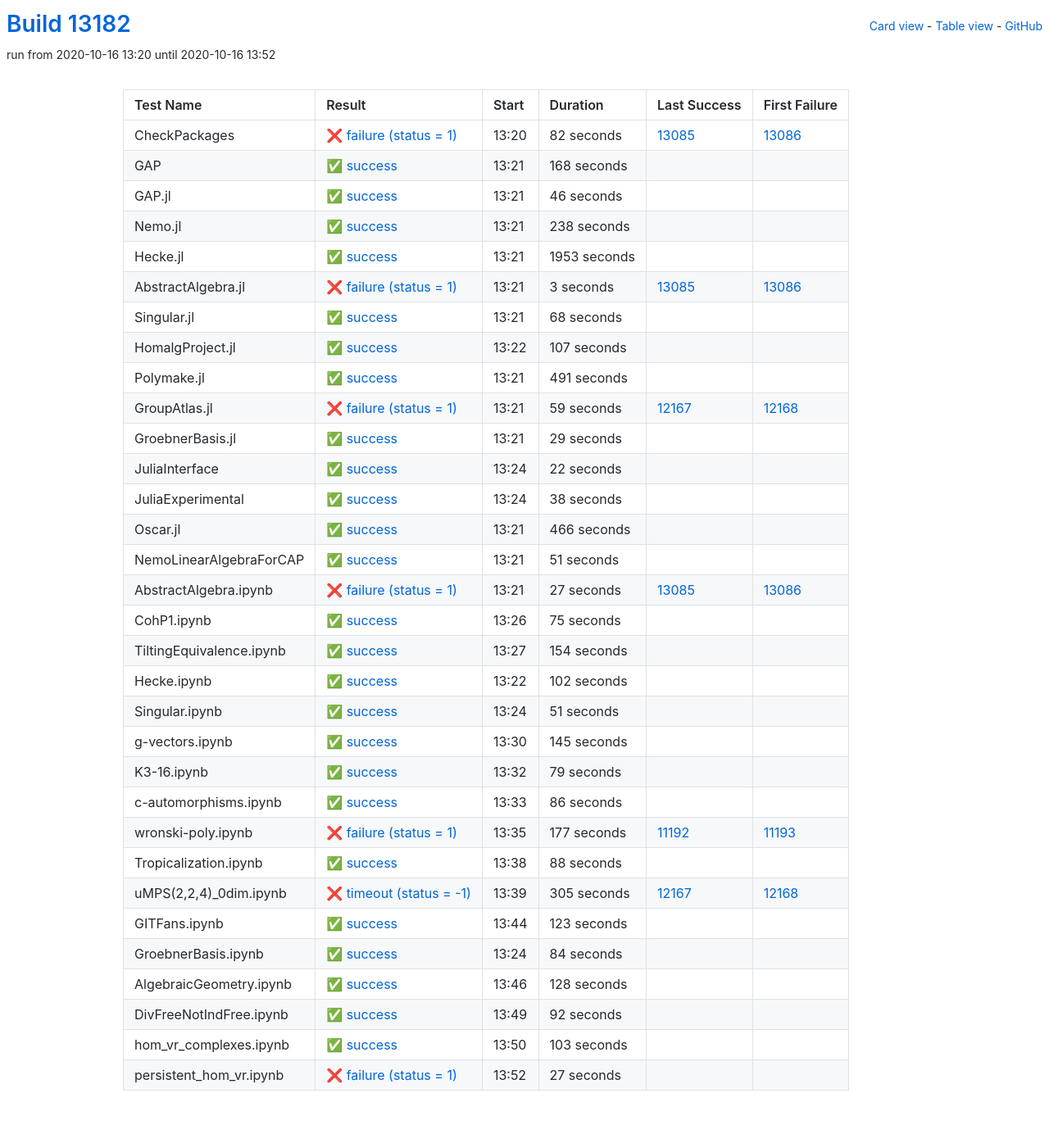
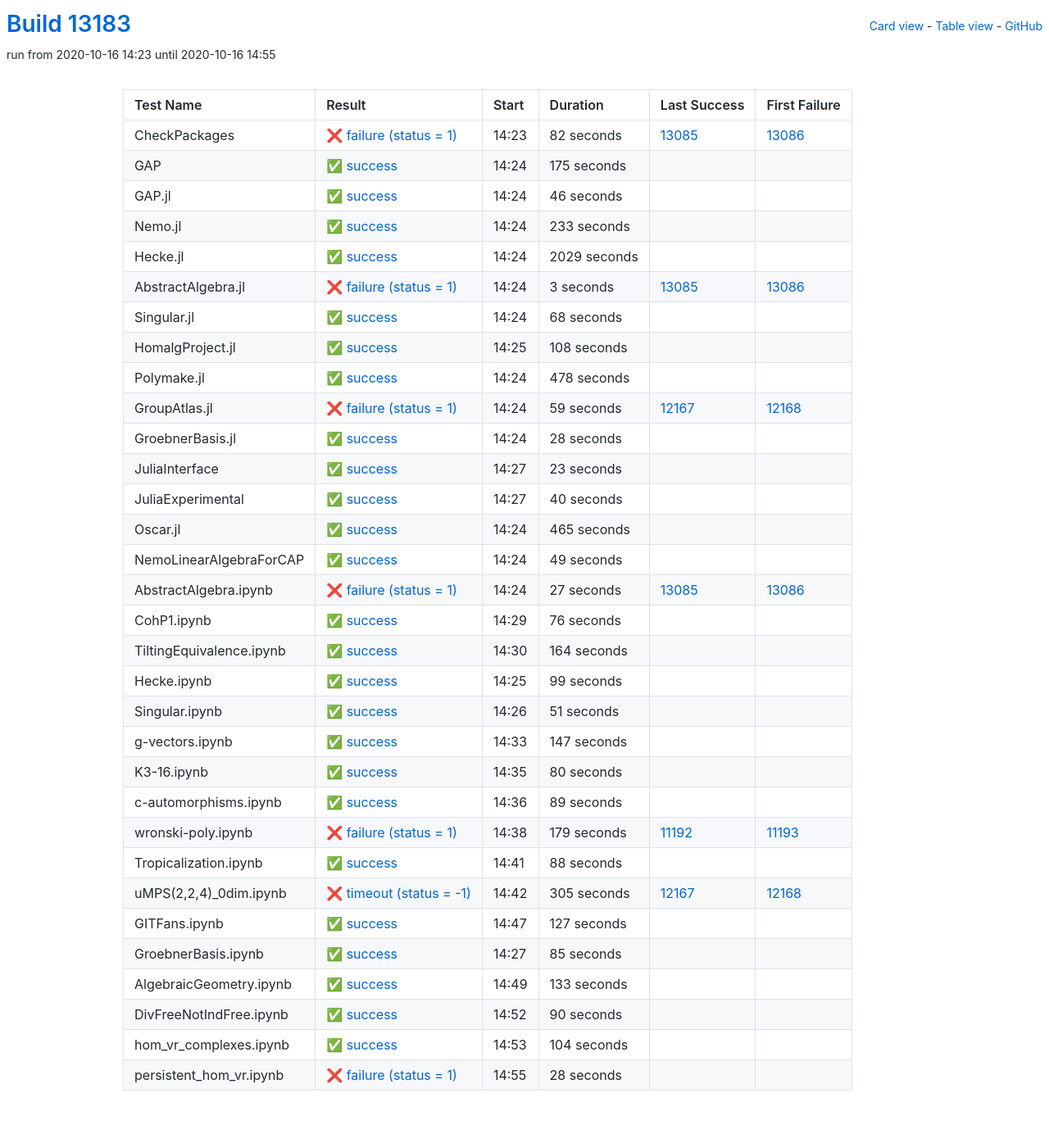
Before and after one commit to oscar-system/oscar-ci-status, a Jekyll site: the page built from table.html, in a window 1280 px wide. Shown: the whole page at 82% size. Built offline with Jekyll 4.4.1, drawn with Linux system fonts in a browser that asks for light colours.

Commit message:
Build #13183

```diff
--- a/_data/ci.yml
+++ b/_data/ci.yml
@@ -1,6 +1,6 @@
 ---
-build: 13182
-build_url: https://oscarci.mathematik.uni-kl.de/job/oscar/13182/
+build: 13183
+build_url: https://oscarci.mathematik.uni-kl.de/job/oscar/13183/
 job: oscar
 organization: oscar-system
 repo: oscar-ci-status
@@ -8,8 +8,8 @@ repourl: https://github.com/oscar-system/oscar-ci-status
 tests:
 - name: CheckPackages
   id: checkpackages
-  log: https://oscarci.mathematik.uni-kl.de/job/oscar/13182/artifact/logs/build-13182/CheckPackages.log
-  start: 2020-10-16 13:20
+  log: https://oscarci.mathematik.uni-kl.de/job/oscar/13183/artifact/logs/build-13183/CheckPackages.log
+  start: 2020-10-16 14:23
   success: false
   exitcode: 1
   status: failure
@@ -20,20 +20,20 @@ tests:
   first_failure_url: https://oscarci.mathematik.uni-kl.de/job/oscar/13086/
 - name: GAP
   id: gap
-  log: https://oscarci.mathematik.uni-kl.de/job/oscar/13182/artifact/logs/build-13182/GAP.log
-  start: 2020-10-16 13:21
+  log: https://oscarci.mathematik.uni-kl.de/job/oscar/13183/artifact/logs/build-13183/GAP.log
+  start: 2020-10-16 14:24
   success: true
   exitcode: 0
   status: success
-  duration: 168
+  duration: 175
   last_success: false
   last_success_url:
   first_failure: false
   first_failure_url:
 - name: GAP.jl
   id: gap-jl
-  log: https://oscarci.mathematik.uni-kl.de/job/oscar/13182/artifact/logs/build-13182/GAP.jl.log
-  start: 2020-10-16 13:21
+  log: https://oscarci.mathematik.uni-kl.de/job/oscar/13183/artifact/logs/build-13183/GAP.jl.log
+  start: 2020-10-16 14:24
   success: true
   exitcode: 0
   status: success
@@ -44,32 +44,32 @@ tests:
   first_failure_url:
 - name: Nemo.jl
   id: nemo-jl
-  log: https://oscarci.mathematik.uni-kl.de/job/oscar/13182/artifact/logs/build-13182/Nemo.jl.log
-  start: 2020-10-16 13:21
+  log: https://oscarci.mathematik.uni-kl.de/job/oscar/13183/artifact/logs/build-13183/Nemo.jl.log
+  start: 2020-10-16 14:24
   success: true
   exitcode: 0
   status: success
-  duration: 238
+  duration: 233
   last_success: false
   last_success_url:
   first_failure: false
   first_failure_url:
 - name: Hecke.jl
   id: hecke-jl
-  log: https://oscarci.mathematik.uni-kl.de/job/oscar/13182/artifact/logs/build-13182/Hecke.jl.log
-  start: 2020-10-16 13:21
+  log: https://oscarci.mathematik.uni-kl.de/job/oscar/13183/artifact/logs/build-13183/Hecke.jl.log
+  start: 2020-10-16 14:24
   success: true
   exitcode: 0
   status: success
-  duration: 1953
+  duration: 2029
   last_success: false
   last_success_url:
   first_failure: false
   first_failure_url:
 - name: AbstractAlgebra.jl
   id: abstractalgebra-jl
-  log: https://oscarci.mathematik.uni-kl.de/job/oscar/13182/artifact/logs/build-13182/AbstractAlgebra.jl.log
-  start: 2020-10-16 13:21
+  log: https://oscarci.mathematik.uni-kl.de/job/oscar/13183/artifact/logs/build-13183/AbstractAlgebra.jl.log
+  start: 2020-10-16 14:24
   success: false
   exitcode: 1
   status: failure
@@ -80,8 +80,8 @@ tests:
   first_failure_url: https://oscarci.mathematik.uni-kl.de/job/oscar/13086/
 - name: Singular.jl
   id: singular-jl
-  log: https://oscarci.mathematik.uni-kl.de/job/oscar/13182/artifact/logs/build-13182/Singular.jl.log
-  start: 2020-10-16 13:21
+  log: https://oscarci.mathematik.uni-kl.de/job/oscar/13183/artifact/logs/build-13183/Singular.jl.log
+  start: 2020-10-16 14:24
   success: true
   exitcode: 0
   status: success
@@ -92,32 +92,32 @@ tests:
   first_failure_url:
 - name: HomalgProject.jl
   id: homalgproject-jl
-  log: https://oscarci.mathematik.uni-kl.de/job/oscar/13182/artifact/logs/build-13182/HomalgProject.jl.log
-  start: 2020-10-16 13:22
+  log: https://oscarci.mathematik.uni-kl.de/job/oscar/13183/artifact/logs/build-13183/HomalgProject.jl.log
+  start: 2020-10-16 14:25
   success: true
   exitcode: 0
   status: success
-  duration: 107
+  duration: 108
   last_success: false
   last_success_url:
   first_failure: false
   first_failure_url:
 - name: Polymake.jl
   id: polymake-jl
-  log: https://oscarci.mathematik.uni-kl.de/job/oscar/13182/artifact/logs/build-13182/Polymake.jl.log
-  start: 2020-10-16 13:21
+  log: https://oscarci.mathematik.uni-kl.de/job/oscar/13183/artifact/logs/build-13183/Polymake.jl.log
+  start: 2020-10-16 14:24
   success: true
   exitcode: 0
   status: success
-  duration: 491
+  duration: 478
   last_success: false
   last_success_url:
   first_failure: false
   first_failure_url:
 - name: GroupAtlas.jl
   id: groupatlas-jl
-  log: https://oscarci.mathematik.uni-kl.de/job/oscar/13182/artifact/logs/build-13182/GroupAtlas.jl.log
-  start: 2020-10-16 13:21
+  log: https://oscarci.mathematik.uni-kl.de/job/oscar/13183/artifact/logs/build-13183/GroupAtlas.jl.log
+  start: 2020-10-16 14:24
   success: false
   exitcode: 1
   status: failure
@@ -128,68 +128,68 @@ tests:
   first_failure_url: https://oscarci.mathematik.uni-kl.de/job/oscar/12168/
 - name: GroebnerBasis.jl
   id: groebnerbasis-jl
-  log: https://oscarci.mathematik.uni-kl.de/job/oscar/13182/artifact/logs/build-13182/GroebnerBasis.jl.log
-  start: 2020-10-16 13:21
+  log: https://oscarci.mathematik.uni-kl.de/job/oscar/13183/artifact/logs/build-13183/GroebnerBasis.jl.log
+  start: 2020-10-16 14:24
   success: true
   exitcode: 0
   status: success
-  duration: 29
+  duration: 28
   last_success: false
   last_success_url:
   first_failure: false
   first_failure_url:
 - name: JuliaInterface
   id: juliainterface
-  log: https://oscarci.mathematik.uni-kl.de/job/oscar/13182/artifact/logs/build-13182/JuliaInterface.log
-  start: 2020-10-16 13:24
+  log: https://oscarci.mathematik.uni-kl.de/job/oscar/13183/artifact/logs/build-13183/JuliaInterface.log
+  start: 2020-10-16 14:27
   success: true
   exitcode: 0
   status: success
-  duration: 22
+  duration: 23
   last_success: false
   last_success_url:
   first_failure: false
   first_failure_url:
 - name: JuliaExperimental
   id: juliaexperimental
-  log: https://oscarci.mathematik.uni-kl.de/job/oscar/13182/artifact/logs/build-13182/JuliaExperimental.log
-  start: 2020-10-16 13:24
+  log: https://oscarci.mathematik.uni-kl.de/job/oscar/13183/artifact/logs/build-13183/JuliaExperimental.log
+  start: 2020-10-16 14:27
   success: true
   exitcode: 0
   status: success
-  duration: 38
+  duration: 40
   last_success: false
   last_success_url:
   first_failure: false
   first_failure_url:
 - name: Oscar.jl
   id: oscar-jl
-  log: https://oscarci.mathematik.uni-kl.de/job/oscar/13182/artifact/logs/build-13182/Oscar.jl.log
-  start: 2020-10-16 13:21
+  log: https://oscarci.mathematik.uni-kl.de/job/oscar/13183/artifact/logs/build-13183/Oscar.jl.log
+  start: 2020-10-16 14:24
   success: true
   exitcode: 0
   status: success
-  duration: 466
+  duration: 465
   last_success: false
   last_success_url:
   first_failure: false
   first_failure_url:
 - name: NemoLinearAlgebraForCAP
   id: nemolinearalgebraforcap
-  log: https://oscarci.mathematik.uni-kl.de/job/oscar/13182/artifact/logs/build-13182/NemoLinearAlgebraForCAP.log
-  start: 2020-10-16 13:21
+  log: https://oscarci.mathematik.uni-kl.de/job/oscar/13183/artifact/logs/build-13183/NemoLinearAlgebraForCAP.log
+  start: 2020-10-16 14:24
   success: true
   exitcode: 0
   status: success
-  duration: 51
+  duration: 49
   last_success: false
   last_success_url:
   first_failure: false
   first_failure_url:
 - name: AbstractAlgebra.ipynb
   id: abstractalgebra-ipynb
-  log: https://oscarci.mathematik.uni-kl.de/job/oscar/13182/artifact/logs/build-13182/AbstractAlgebra.ipynb.log
-  start: 2020-10-16 13:21
+  log: https://oscarci.mathematik.uni-kl.de/job/oscar/13183/artifact/logs/build-13183/AbstractAlgebra.ipynb.log
+  start: 2020-10-16 14:24
   success: false
   exitcode: 1
   status: failure
@@ -200,44 +200,44 @@ tests:
   first_failure_url: https://oscarci.mathematik.uni-kl.de/job/oscar/13086/
 - name: CohP1.ipynb
   id: cohp1-ipynb
-  log: https://oscarci.mathematik.uni-kl.de/job/oscar/13182/artifact/logs/build-13182/CohP1.ipynb.log
-  start: 2020-10-16 13:26
+  log: https://oscarci.mathematik.uni-kl.de/job/oscar/13183/artifact/logs/build-13183/CohP1.ipynb.log
+  start: 2020-10-16 14:29
   success: true
   exitcode: 0
   status: success
-  duration: 75
+  duration: 76
   last_success: false
   last_success_url:
   first_failure: false
   first_failure_url:
 - name: TiltingEquivalence.ipynb
   id: tiltingequivalence-ipynb
-  log: https://oscarci.mathematik.uni-kl.de/job/oscar/13182/artifact/logs/build-13182/TiltingEquivalence.ipynb.log
-  start: 2020-10-16 13:27
+  log: https://oscarci.mathematik.uni-kl.de/job/oscar/13183/artifact/logs/build-13183/TiltingEquivalence.ipynb.log
+  start: 2020-10-16 14:30
   success: true
   exitcode: 0
   status: success
-  duration: 154
+  duration: 164
   last_success: false
   last_success_url:
   first_failure: false
   first_failure_url:
 - name: Hecke.ipynb
   id: hecke-ipynb
-  log: https://oscarci.mathematik.uni-kl.de/job/oscar/13182/artifact/logs/build-13182/Hecke.ipynb.log
-  start: 2020-10-16 13:22
+  log: https://oscarci.mathematik.uni-kl.de/job/oscar/13183/artifact/logs/build-13183/Hecke.ipynb.log
+  start: 2020-10-16 14:25
   success: true
   exitcode: 0
   status: success
-  duration: 102
+  duration: 99
   last_success: false
   last_success_url:
   first_failure: false
   first_failure_url:
 - name: Singular.ipynb
   id: singular-ipynb
-  log: https://oscarci.mathematik.uni-kl.de/job/oscar/13182/artifact/logs/build-13182/Singular.ipynb.log
-  start: 2020-10-16 13:24
+  log: https://oscarci.mathematik.uni-kl.de/job/oscar/13183/artifact/logs/build-13183/Singular.ipynb.log
+  start: 2020-10-16 14:26
   success: true
   exitcode: 0
   status: success
@@ -248,56 +248,56 @@ tests:
   first_failure_url:
 - name: g-vectors.ipynb
   id: g-vectors-ipynb
-  log: https://oscarci.mathematik.uni-kl.de/job/oscar/13182/artifact/logs/build-13182/g-vectors.ipynb.log
-  start: 2020-10-16 13:30
+  log: https://oscarci.mathematik.uni-kl.de/job/oscar/13183/artifact/logs/build-13183/g-vectors.ipynb.log
+  start: 2020-10-16 14:33
   success: true
   exitcode: 0
   status: success
-  duration: 145
+  duration: 147
   last_success: false
   last_success_url:
   first_failure: false
   first_failure_url:
 - name: K3-16.ipynb
   id: k3-16-ipynb
-  log: https://oscarci.mathematik.uni-kl.de/job/oscar/13182/artifact/logs/build-13182/K3-16.ipynb.log
-  start: 2020-10-16 13:32
+  log: https://oscarci.mathematik.uni-kl.de/job/oscar/13183/artifact/logs/build-13183/K3-16.ipynb.log
+  start: 2020-10-16 14:35
   success: true
   exitcode: 0
   status: success
-  duration: 79
+  duration: 80
   last_success: false
   last_success_url:
   first_failure: false
   first_failure_url:
 - name: c-automorphisms.ipynb
   id: c-automorphisms-ipynb
-  log: https://oscarci.mathematik.uni-kl.de/job/oscar/13182/artifact/logs/build-13182/c-automorphisms.ipynb.log
-  start: 2020-10-16 13:33
+  log: https://oscarci.mathematik.uni-kl.de/job/oscar/13183/artifact/logs/build-13183/c-automorphisms.ipynb.log
+  start: 2020-10-16 14:36
   success: true
   exitcode: 0
   status: success
-  duration: 86
+  duration: 89
   last_success: false
   last_success_url:
   first_failure: false
   first_failure_url:
 - name: wronski-poly.ipynb
   id: wronski-poly-ipynb
-  log: https://oscarci.mathematik.uni-kl.de/job/oscar/13182/artifact/logs/build-13182/wronski-poly.ipynb.log
-  start: 2020-10-16 13:35
+  log: https://oscarci.mathematik.uni-kl.de/job/oscar/13183/artifact/logs/build-13183/wronski-poly.ipynb.log
+  start: 2020-10-16 14:38
   success: false
   exitcode: 1
   status: failure
-  duration: 177
+  duration: 179
   last_success: 11192
   last_success_url: https://oscarci.mathematik.uni-kl.de/job/oscar/11192/
   first_failure: 11193
   first_failure_url: https://oscarci.mathematik.uni-kl.de/job/oscar/11193/
 - name: Tropicalization.ipynb
   id: tropicalization-ipynb
-  log: https://oscarci.mathematik.uni-kl.de/job/oscar/13182/artifact/logs/build-13182/Tropicalization.ipynb.log
-  start: 2020-10-16 13:38
+  log: https://oscarci.mathematik.uni-kl.de/job/oscar/13183/artifact/logs/build-13183/Tropicalization.ipynb.log
+  start: 2020-10-16 14:41
   success: true
   exitcode: 0
   status: success
@@ -308,8 +308,8 @@ tests:
   first_failure_url:
 - name: uMPS(2,2,4)_0dim.ipynb
   id: umps-2-2-4-0dim-ipynb
-  log: https://oscarci.mathematik.uni-kl.de/job/oscar/13182/artifact/logs/build-13182/uMPS-2-2-4-_0dim.ipynb.log
-  start: 2020-10-16 13:39
+  log: https://oscarci.mathematik.uni-kl.de/job/oscar/13183/artifact/logs/build-13183/uMPS-2-2-4-_0dim.ipynb.log
+  start: 2020-10-16 14:42
   success: false
   exitcode: -1
   status: timeout
@@ -320,72 +320,72 @@ tests:
   first_failure_url: https://oscarci.mathematik.uni-kl.de/job/oscar/12168/
 - name: GITFans.ipynb
   id: gitfans-ipynb
-  log: https://oscarci.mathematik.uni-kl.de/job/oscar/13182/artifact/logs/build-13182/GITFans.ipynb.log
-  start: 2020-10-16 13:44
+  log: https://oscarci.mathematik.uni-kl.de/job/oscar/13183/artifact/logs/build-13183/GITFans.ipynb.log
+  start: 2020-10-16 14:47
   success: true
   exitcode: 0
   status: success
-  duration: 123
+  duration: 127
   last_success: false
   last_success_url:
   first_failure: false
   first_failure_url:
 - name: GroebnerBasis.ipynb
   id: groebnerbasis-ipynb
-  log: https://oscarci.mathematik.uni-kl.de/job/oscar/13182/artifact/logs/build-13182/GroebnerBasis.ipynb.log
-  start: 2020-10-16 13:24
+  log: https://oscarci.mathematik.uni-kl.de/job/oscar/13183/artifact/logs/build-13183/GroebnerBasis.ipynb.log
+  start: 2020-10-16 14:27
   success: true
   exitcode: 0
   status: success
-  duration: 84
+  duration: 85
   last_success: false
   last_success_url:
   first_failure: false
   first_failure_url:
 - name: AlgebraicGeometry.ipynb
   id: algebraicgeometry-ipynb
-  log: https://oscarci.mathematik.uni-kl.de/job/oscar/13182/artifact/logs/build-13182/AlgebraicGeometry.ipynb.log
-  start: 2020-10-16 13:46
+  log: https://oscarci.mathematik.uni-kl.de/job/oscar/13183/artifact/logs/build-13183/AlgebraicGeometry.ipynb.log
+  start: 2020-10-16 14:49
   success: true
   exitcode: 0
   status: success
-  duration: 128
+  duration: 133
   last_success: false
   last_success_url:
   first_failure: false
   first_failure_url:
 - name: DivFreeNotIndFree.ipynb
   id: divfreenotindfree-ipynb
-  log: https://oscarci.mathematik.uni-kl.de/job/oscar/13182/artifact/logs/build-13182/DivFreeNotIndFree.ipynb.log
-  start: 2020-10-16 13:49
+  log: https://oscarci.mathematik.uni-kl.de/job/oscar/13183/artifact/logs/build-13183/DivFreeNotIndFree.ipynb.log
+  start: 2020-10-16 14:52
   success: true
   exitcode: 0
   status: success
-  duration: 92
+  duration: 90
   last_success: false
   last_success_url:
   first_failure: false
   first_failure_url:
 - name: hom_vr_complexes.ipynb
   id: hom-vr-complexes-ipynb
-  log: https://oscarci.mathematik.uni-kl.de/job/oscar/13182/artifact/logs/build-13182/hom_vr_complexes.ipynb.log
-  start: 2020-10-16 13:50
+  log: https://oscarci.mathematik.uni-kl.de/job/oscar/13183/artifact/logs/build-13183/hom_vr_complexes.ipynb.log
+  start: 2020-10-16 14:53
   success: true
   exitcode: 0
   status: success
-  duration: 103
+  duration: 104
   last_success: false
   last_success_url:
   first_failure: false
   first_failure_url:
 - name: persistent_hom_vr.ipynb
   id: persistent-hom-vr-ipynb
-  log: https://oscarci.mathematik.uni-kl.de/job/oscar/13182/artifact/logs/build-13182/persistent_hom_vr.ipynb.log
-  start: 2020-10-16 13:52
+  log: https://oscarci.mathematik.uni-kl.de/job/oscar/13183/artifact/logs/build-13183/persistent_hom_vr.ipynb.log
+  start: 2020-10-16 14:55
   success: false
   exitcode: 1
   status: failure
-  duration: 27
+  duration: 28
   last_success: false
   last_success_url:
   first_failure: false
```
Also changed, not shown: README.md.
